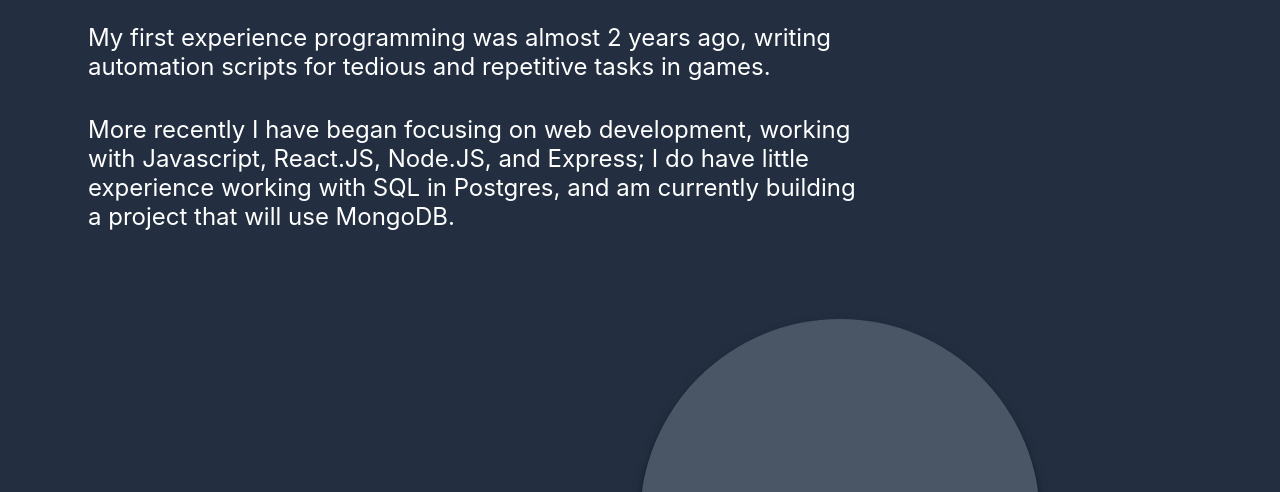
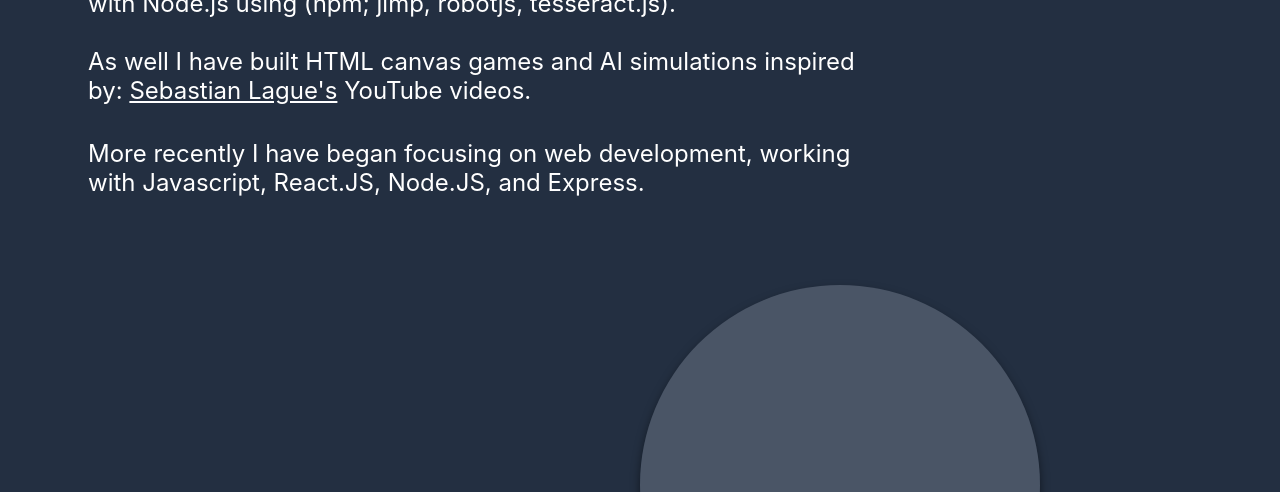
Before and after one commit to ianstreator/Portfolio, a website built with Vite: page index.html in a window 1280 px wide. Shown: the part 278-770 px from the top of the page. Built offline with nearby package versions, Linux system fonts and the light colour scheme.

Commit message:
updated about section, tried fixing canvas SVG blur WIP

```diff
--- a/index.html
+++ b/index.html
@@ -33,23 +33,25 @@
       <div class="text">
         <h1>About</h1>
         <p>
-          I enjoy writing code for the web, and working on projects for friends
-          and family.
-        </p>
-        <br />
-        <p>
           My first experience programming was almost 2 years ago, writing
-          automation scripts for tedious and repetitive tasks in games.
+          automation scripts for tedious and repetitive tasks in video games
+          with Node.js using (npm; jimp, robotjs, tesseract.js).
+          <br />
+          <br />
+          As well I have built HTML canvas games and AI simulations inspired by:
+          <a href="https://www.youtube.com/channel/UCmtyQOKKmrMVaKuRXz02jbQ"
+          target="_blank"
+            >Sebastian Lague's</a
+          >
+          YouTube videos.
         </p>
         <br />
         <p>
           More recently I have began focusing on web development, working with
-          Javascript, React.JS, Node.JS, and Express; I do have little
-          experience working with SQL in Postgres, and am currently building a
-          project that will use MongoDB.
+          Javascript, React.JS, Node.JS, and Express.
         </p>
       </div>
-      <canvas class="canvas" width="400" height="400"></canvas>
+      <canvas class="canvas"></canvas>
     </div>
 
     <div class="divider" id="divider"></div>
@@ -129,6 +131,6 @@
       ></a>
     </footer>
 
-    <script defer="defer" type="module" src="/main.js"></script>
+    <script type="module" src="/main.js"></script>
   </body>
 </html>
--- a/index.scss
+++ b/index.scss
@@ -68,6 +68,9 @@
         Ubuntu, Cantarell, "Open Sans", "Helvetica Neue", sans-serif;
       width: 50rem;
       padding: 0.5rem;
+    }
+    a {
+      color: white;
     }
   }
   .canvas {
```
Also changed, not shown: index.css, 1 other file.
